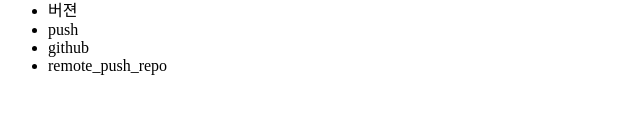
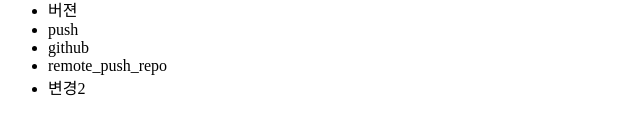
Before and after one commit to JaeHyuna/GitHub, a plain HTML site: page index.html in a window 1280 px wide. Shown: the part 151-286 px from the top of the page, 0-640 px from the left. Drawn offline with Linux system fonts and the light colour scheme.

Commit message:
변경1 추가

```diff
--- a/index.html
+++ b/index.html
@@ -12,6 +12,7 @@
 	<li>push</li>
 	<li>github</li>
 	<li>remote_push_repo</li>
+	<li>변경2</li>
 </ul>
 
 
```
